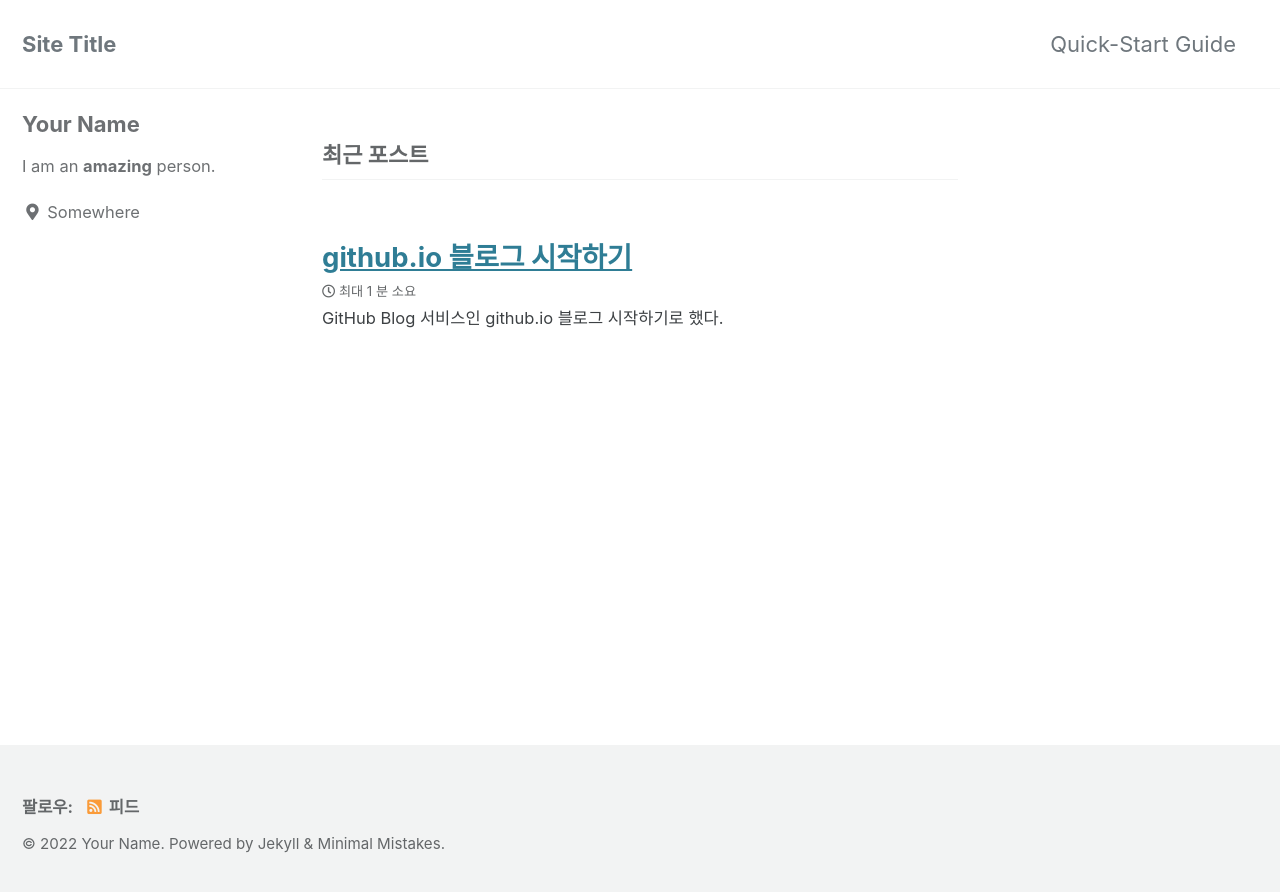
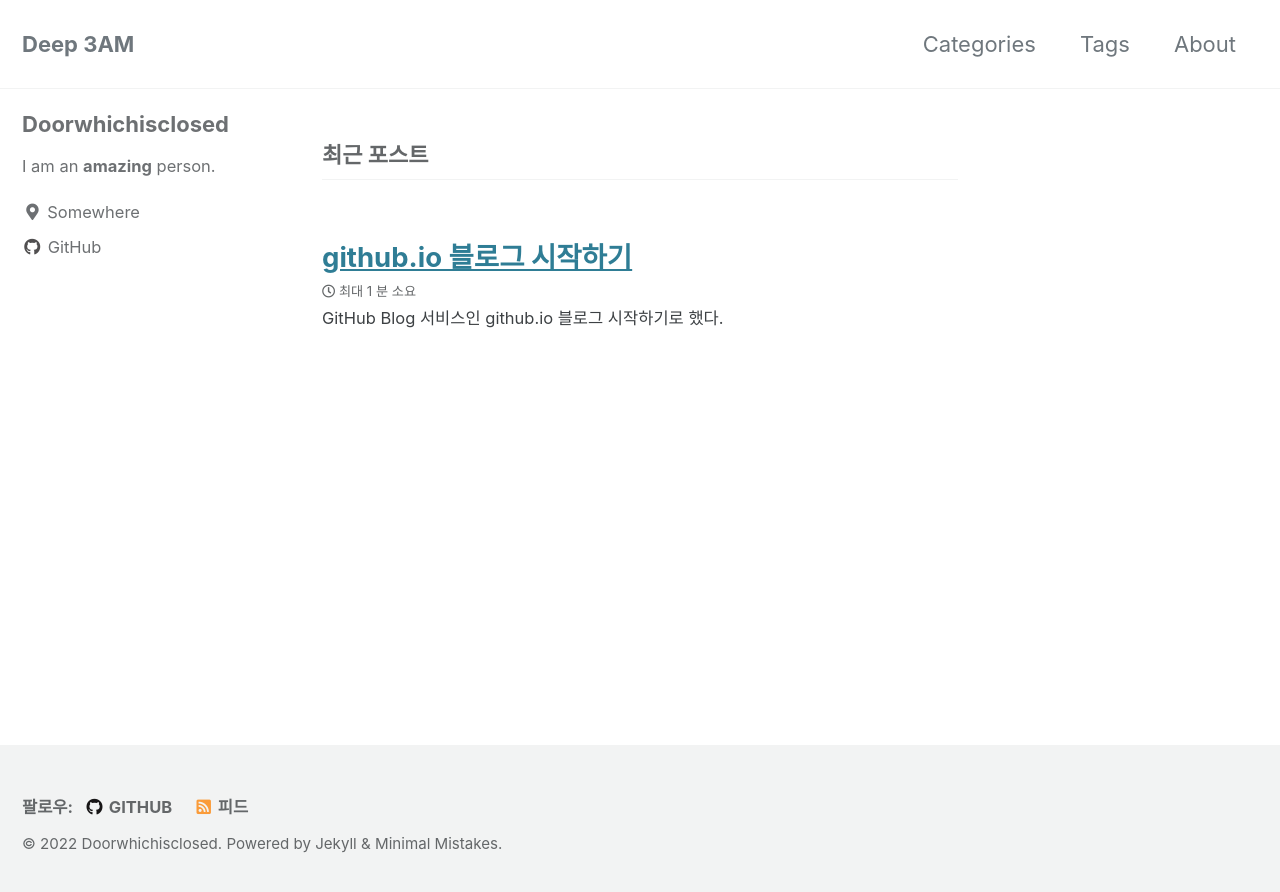
Before and after one commit to doorwhichisclosed/doorwhichisclosed.github.io, a Jekyll site: the page built from index.html, in a window 1280 px wide. Shown: the top 892 px of the page. Built offline with Jekyll 4.4.1, drawn with Linux system fonts in a browser that asks for light colours; cached includes are drawn as plain includes; the list of posts is cut into pages by our own code.

Commit message:
20220327

```diff
--- a/_config.yml
+++ b/_config.yml
@@ -16,11 +16,11 @@ minimal_mistakes_skin    : "default" # "air", "aqua", "contrast", "dark", "dirt"
 
 # Site Settings
 locale                   : "ko"
-title                    : "Site Title"
+title                    : "Deep 3AM"
 title_separator          : "-"
 subtitle                 : # site tagline that appears below site title in masthead
-name                     : "Your Name"
-description              : "An amazing website."
+name                     : "Doorwhichisclosed"
+description              : "About Game Programming"
 url                      : # the base hostname & protocol for your site e.g. "https://doorwhichisclosed.github.io"
 baseurl                  : # the subpath of your site, e.g. "/blog"
 repository               : # GitHub username/repo-name e.g. "mmistakes/minimal-mistakes"
@@ -103,7 +103,7 @@ analytics:
 
 # Site Author
 author:
-  name             : "Your Name"
+  name             : "Doorwhichisclosed"
   avatar           : # path of avatar image, e.g. "/assets/images/bio-photo.jpg"
   bio              : "I am an **amazing** person."
   location         : "Somewhere"
@@ -123,7 +123,7 @@ author:
       # url: "https://facebook.com/"
     - label: "GitHub"
       icon: "fab fa-fw fa-github"
-      # url: "https://github.com/"
+      url: "https://github.com/doorwhichisclosed"
     - label: "Instagram"
       icon: "fab fa-fw fa-instagram"
       # url: "https://instagram.com/"
@@ -139,7 +139,7 @@ footer:
       # url:
     - label: "GitHub"
       icon: "fab fa-fw fa-github"
-      # url:
+      url: "https://github.com/doorwhichisclosed"
     - label: "GitLab"
       icon: "fab fa-fw fa-gitlab"
       # url:
```
Also changed, not shown: _data/navigation.yml (+7 -0 lines).
